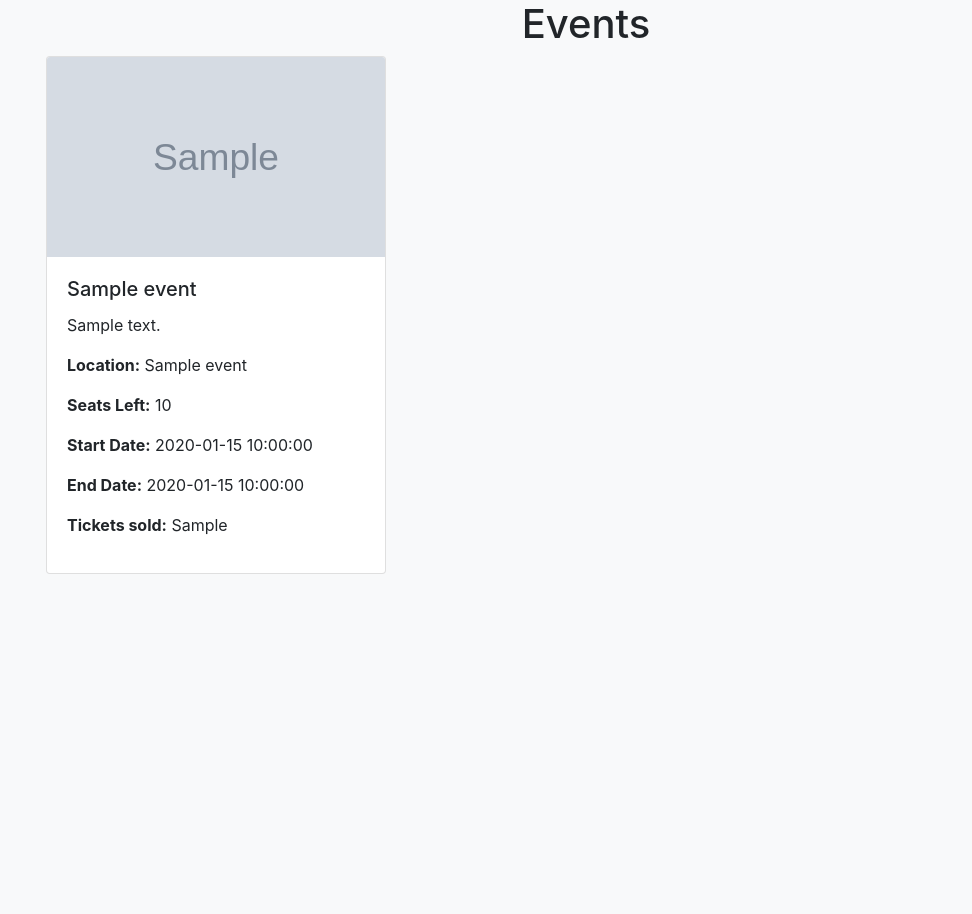
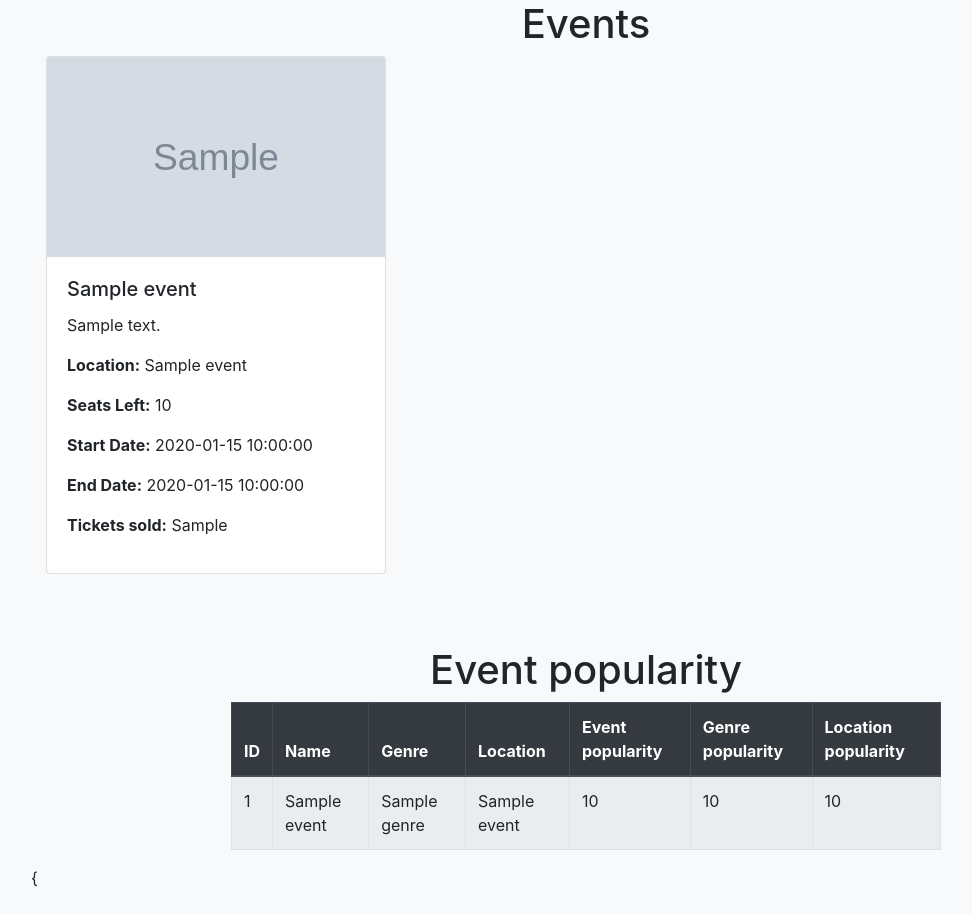
Before and after one commit to ptrk00/ticketing-system, a FastAPI app: template app/templates/events/event_bestsellers.html in a window 1280 px wide. Shown: the part 104-1018 px from the top of the page, without its empty margins (54-1026 px from the left). Before the commit the page ends 678 px from the top, so only its background shows below. Run offline with FastAPI, Linux system fonts and the light colour scheme; the template is opened without the code that fills it: most values are stand-ins (such as "Sample title", 1, 10 or a date in 2020); grey boxes marked "Sample" are stand-in pictures; parts of the project's set-up code (start-up, migrations or seed data) failed here and were passed over; some libraries are stand-ins or nearby versions.

Commit message:
Persist custom aggregate function in init cql files, display popularity table at the bestsellers endpoint

```diff
--- a/app/templates/events/event_bestsellers.html
+++ b/app/templates/events/event_bestsellers.html
@@ -24,4 +24,38 @@
         {% endfor %}
     </div>
 </div>
+<div class="container mt-5">
+    <div class="row justify-content-center">
+        <div class="col-md-8">
+            <h1 class="text-center">Event popularity</h1>
+            <table class="table table-striped table-bordered">
+                <thead class="thead-dark">
+                    <tr>
+                        <th>ID</th>
+                        <th>Name</th>
+                        <th>Genre</th>
+                        <th>Location</th>
+                        <th>Event popularity</th>
+                        <th>Genre popularity</th>
+                        <th>Location popularity</th>
+                    </tr>
+                </thead>
+                <tbody>
+                    {% for event in event_popularity %}
+                    <tr>
+                        <td>{{ event.id }}</td>
+                        <td>{{ event.name }}</td>
+                        <td>{{ event.genre }}</td>
+                        <td>{{ event.location_name }}</td>
+                        <td>{{ event.event_popularity | round(3) }}</td>
+                        <td>{{ event.genre_popularity | round(3) }}</td>
+                        <td>{{ event.location_popularity | round(3) }}</td>
+                    </tr>
+                    {% endfor %}
+                </tbody>
+            </table>
+        </div>
+    </div>
+</div>
+{
 {% endblock %}
```
Also changed, not shown: app/routes/events.py (+19 -1 lines), sql/06_add_functions.sql (+34 -0 lines).
